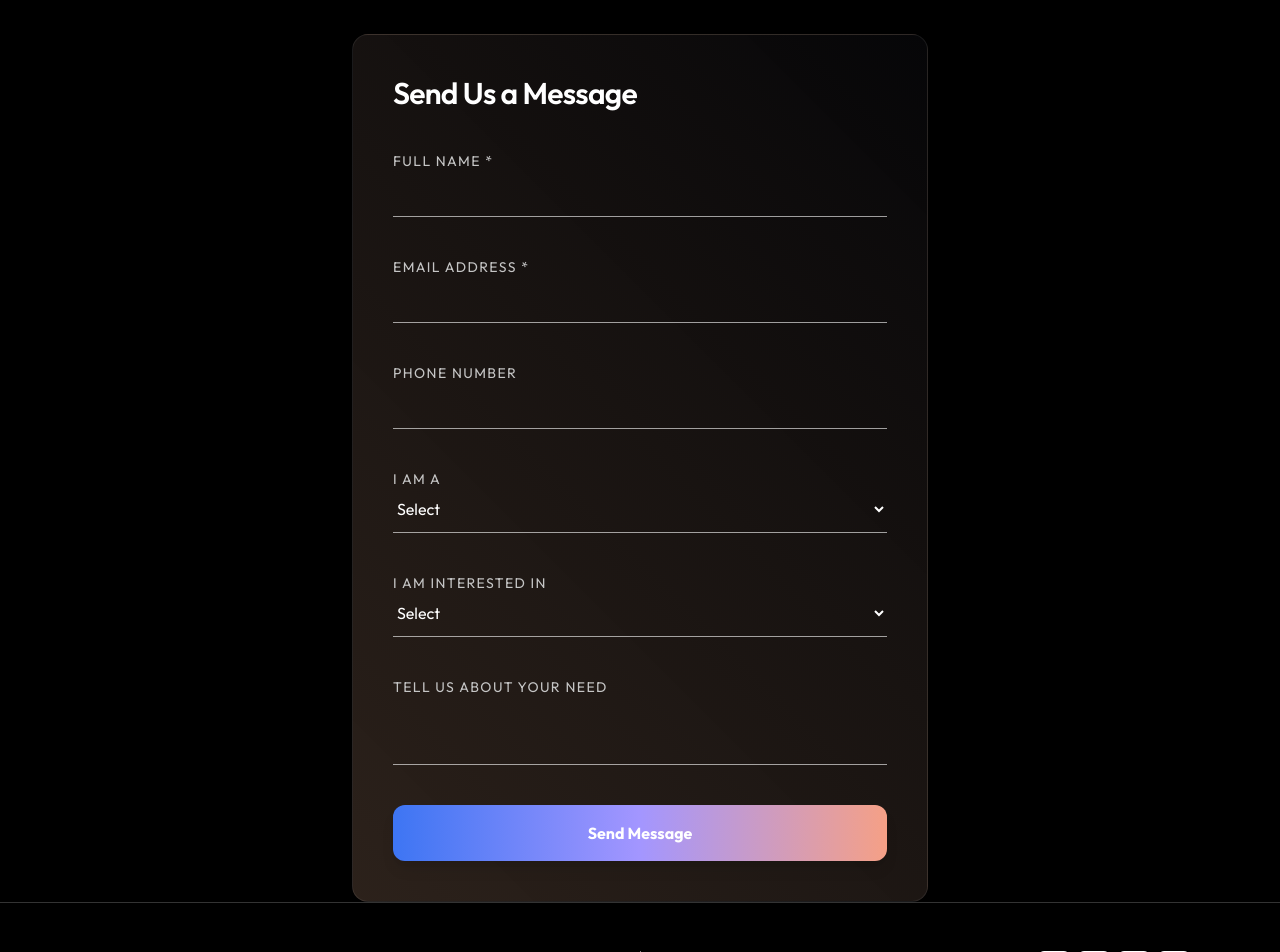
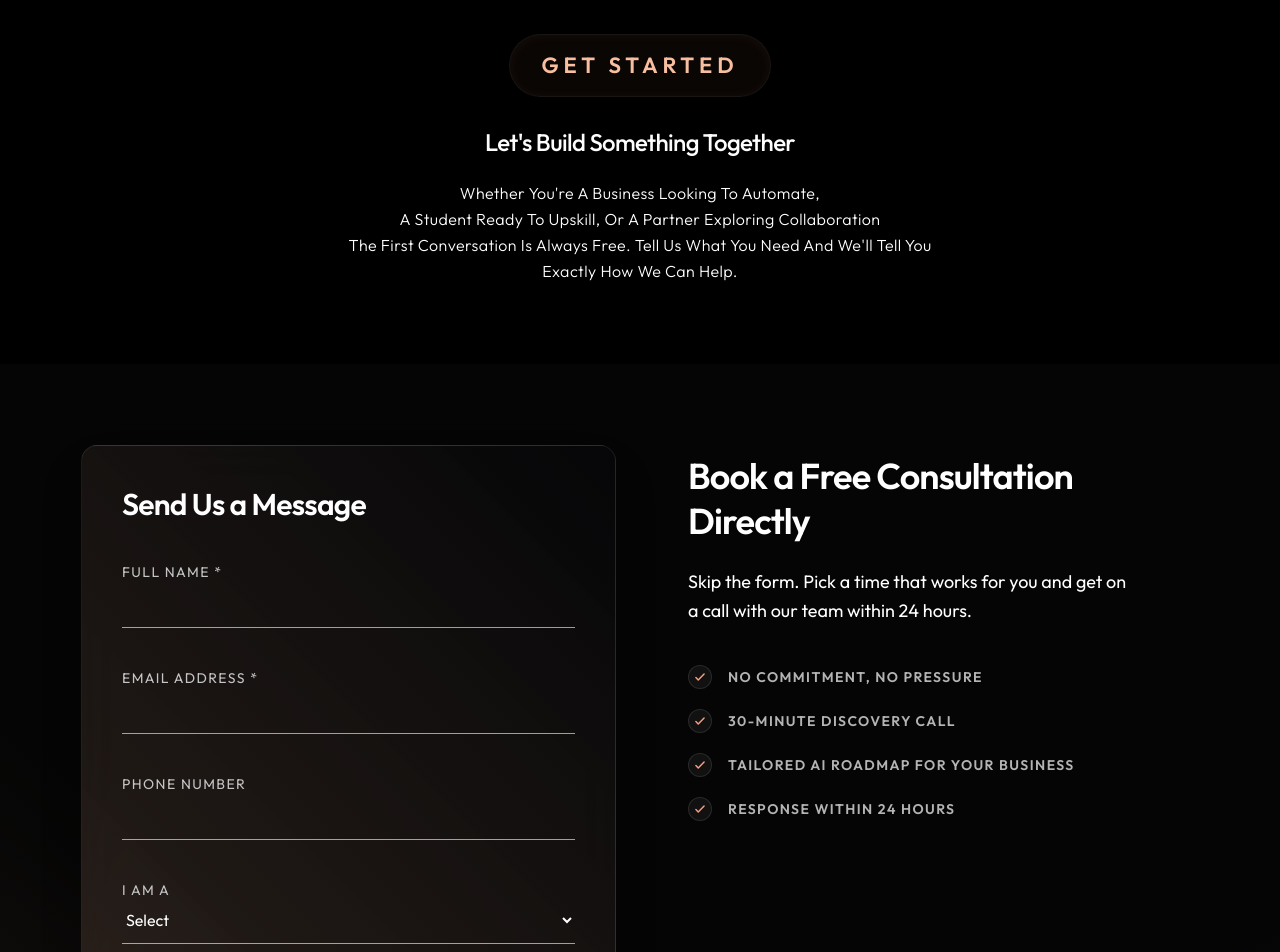
Before and after one commit to advertsocialai/techscapeai, a React (Vite) app in the folder frontend/: page / in a window 1280 px wide. Shown: the part 9280-10232 px from the top of the page. Built offline with nearby package versions, Linux system fonts and the light colour scheme; no server answers.

Commit message:
latest changes

```diff
--- a/frontend/src/components/Footer.jsx
+++ b/frontend/src/components/Footer.jsx
@@ -109,10 +109,7 @@ export default function Footer() {
             alt="Tech Scape AI"
             className="w-full h-auto object-contain max-h-[120px] sm:max-h-[180px]"
           />
-          <h1 className="bg-clip-text text-transparent"
-              style={{ backgroundImage: 'linear-gradient(90deg, #0050fe 0%, #af90af 66.351%, #ffd0c0 100%)' }}>
-<Typewriter words={['TECH SCAPE AI']} speed={100} delay={2500} />
-          </h1>
+
         </div>
 
       </div>
--- a/frontend/src/pages/HomePage.jsx
+++ b/frontend/src/pages/HomePage.jsx
@@ -2,7 +2,7 @@ import { useState } from 'react'
 import { Link } from 'react-router-dom'
 import { useScrollAnimation } from '../hooks/useScrollAnimation'
 import Typewriter from '../components/Typewriter'
-import GetStarted from '../components/GetStarted'
+import ContactForm from '../components/GetStarted'
 
 // Section logos (Partners marquee)
 import partnerNxtwave from '../assets/nxtwave.svg'
@@ -201,9 +201,8 @@ function HeroSection() {
 
           {/* Right column — floating globe */}
           <div
-            className={`relative w-full aspect-[546/474] lg:w-[546px] lg:h-[474px] transition-all duration-700 delay-200 ${
-              isVisible ? 'opacity-100 translate-y-0' : 'opacity-0 translate-y-10'
-            }`}
+            className={`relative w-full aspect-[546/474] lg:w-[546px] lg:h-[474px] transition-all duration-700 delay-200 ${isVisible ? 'opacity-100 translate-y-0' : 'opacity-0 translate-y-10'
+              }`}
           >
             <img src="/globe.svg" alt="" className="animate-float" />
           </div>
@@ -560,7 +559,7 @@ function CTABandSection() {
           className={`card max-w-[1079px] flex flex-col items-center justify-center gap-8 py-12 text-center mx-auto transition-all duration-700 ${isVisible ? 'opacity-100 translate-y-0' : 'opacity-0 translate-y-10'}`}
         >
           <p className="text-[16px] lg:text-[32px] font-medium line-h-[20px] text-[#e5e7eb] leading-[35px] tracking-[-0.48px] max-w-[768px]">
-            Every hour your team spends on manual work is an hour your competitor&apos;s  AI is doing it faster.<br/> Let&apos;s fix that.
+            Every hour your team spends on manual work is an hour your competitor&apos;s  AI is doing it faster.<br /> Let&apos;s fix that.
           </p>
 
           <Link
@@ -725,6 +724,131 @@ function PartnersDetailedSection() {
   )
 }
 
+
+const CHECK_ITEMS = [
+  'No commitment, no pressure',
+  '30-minute discovery call',
+  'Tailored AI roadmap for your business',
+  'Response within 24 hours',
+]
+
+function CheckIcon() {
+  return (
+    <svg width="14" height="14" viewBox="0 0 24 24" fill="none" stroke="#F5A086" strokeWidth="2.5">
+      <path d="M5 13l4 4L19 7" strokeLinecap="round" strokeLinejoin="round" />
+    </svg>
+  )
+}
+
+function GetStartedSection() {
+  const { ref, isVisible } = useScrollAnimation({ threshold: 0.15 })
+
+  return (
+
+    <section id="get-started" className="relative overflow-hidden">
+      <div className="max-w-[1440px] mx-auto relative z-10" ref={ref}>
+
+        {/* --- Header Section --- */}
+        <div
+          className={`text-center mb-20 transition-all duration-1000 ease-out flex flex-col items-center justify-center ${isVisible ? 'opacity-100 translate-y-0' : 'opacity-0 translate-y-10'
+            }`}
+        >
+          {/* Premium Capsule Badge (Matches image layout perfectly) */}
+          <div className="inline-flex items-center justify-center px-8 py-3.5 rounded-full border border-white/[0.06] bg-[#120b08]/60 shadow-[inset_0_1px_12px_rgba(245,160,134,0.06)] mb-8 backdrop-blur-sm">
+            <span className="text-[#F7BFA0] uppercase tracking-[0.22em] text-[22px] font-semibold">
+              Get Started
+            </span>
+          </div>
+
+          {/* Bold Section Heading */}
+          <h2 className="text-3xl md:text-4xl lg:text-[24px] font-medium text-[#FDFDFD] mb-6 tracking-tight">
+            Let's Build Something Together
+          </h2>
+
+          {/* Balanced Low-Opacity Description Subtext */}
+          <p className="text-white max-w-2xl mx-auto text-[13px] md:text-[16px]  leading-relaxed font-light tracking-wide px-4">
+            Whether You're A Business Looking To Automate, <br /> A Student Ready To Upskill, Or A Partner Exploring Collaboration <br className="hidden md:inline" />
+            The First Conversation Is Always Free. Tell Us What You Need And We'll Tell You Exactly How We Can Help.
+          </p>
+        </div>
+
+        {/* --- Main Content Wrapper with Background Image --- */}
+        <div
+          className={`w-full border border-black/5  transition-all duration-1000 delay-300 ${isVisible ? 'opacity-100 scale-100' : 'opacity-0 scale-95'
+            }`}
+          style={{
+            backgroundColor: '#050505',
+            backgroundImage: "url('/bg2.svg')",
+            backgroundSize: 'cover',
+            backgroundPosition: 'center',
+            backgroundRepeat: 'no-repeat'
+          }}
+        >
+          {/* FIXED: Removed -mt-92 from the grid class list below */}
+          <div className="grid lg:grid-cols-2 gap-12 lg:gap-12 p-8 md:p-16 lg:p-20 items-start z-20">
+            {/* Left: Glassmorphic Contact Form */}
+            <div>
+              <ContactForm />
+            </div>
+
+            {/* Right: Booking Info Section */}
+            <div className="lg:pl-6 text-left lg:pt-2">
+              <h3 className="text-[33px] md:text-[36px] font-semibold text-white mb-6 leading-tight tracking-tight">
+                Book a Free Consultation Directly
+              </h3>
+              <p className="text-white mb-10 text-base md:text-lg leading-relaxed max-w-md">
+                Skip the form. Pick a time that works for you and get on a call with our team within 24 hours.
+              </p>
+
+              <ul className="space-y-5">
+                {CHECK_ITEMS.map((item) => (
+                  <li key={item} className="flex items-center gap-4 group">
+                    <span className="flex-shrink-0 p-1 rounded-full bg-white/5 border border-white/10 group-hover:bg-white/10 transition-colors">
+                      <CheckIcon />
+                    </span>
+                    <span className="text-white/70 group-hover:text-white transition-colors text-xs md:text-sm font-semibold uppercase tracking-widest">
+                      {item}
+                    </span>
+                  </li>
+                ))}
+              </ul>
+            </div>
+
+          </div>
+
+          <div className="w-full bg-transparent text-center py-16 md:py-24 flex flex-col items-center justify-center">
+
+            {/* Premium Bold Image-Matched Heading */}
+            <h2 className="text-3xl md:text-6xl lg:text-[72px] font-bold text-white tracking-tight leading-[1.15] max-w-4xl mx-auto mb-10">
+              Ready To put AI to work ?
+            </h2>
+            <p className="text-white mb-10 text-base md:text-lg leading-relaxed">
+
+              Your first discovery call is free. Let's find the workflow we can solve together
+            </p>
+
+            {/* Dynamic Request A Demo Gradient Button (Matches image_430f2d.png) */}
+            <button
+              type="button"
+              className="px-8 py-3 rounded-xl font-medium text-xs md:text-sm text-white shadow-lg transition-all duration-300 hover:opacity-90 active:scale-[0.98] tracking-wide backdrop-blur-sm border border-white/10"
+              style={{ background: 'linear-gradient(90deg, #3D75F3 0%, #7E85D4 55%, #E39994 100%)' }}
+            >
+              Request A Demo
+            </button>
+
+          </div>
+        </div>
+      </div>
+
+
+      {/* Subtle Bottom Glows */}
+      <div className="absolute -bottom-20 -left-20 w-[400px] h-[400px] bg-orange-500/10 rounded-full blur-[120px] pointer-events-none" />
+      <div className="absolute -bottom-20 -right-20 w-[400px] h-[400px] bg-blue-500/10 rounded-full blur-[120px] pointer-events-none" />
+    </section>
+
+  )
+}
+
 /* ------------------------------------------------------------------ *
  * Home page — composes every inlined section. Navbar + Footer live in
  * MainLayout; GetStarted stays its own component (form logic + API).
@@ -742,7 +866,7 @@ export default function HomePage() {
       <CTABandSection />
       <TeamSection />
       <PartnersDetailedSection />
-      <GetStarted />
+      <GetStartedSection />
     </>
   )
 }
```
Also changed, not shown: 78 other files (tests, documents, lock files or other folders).
